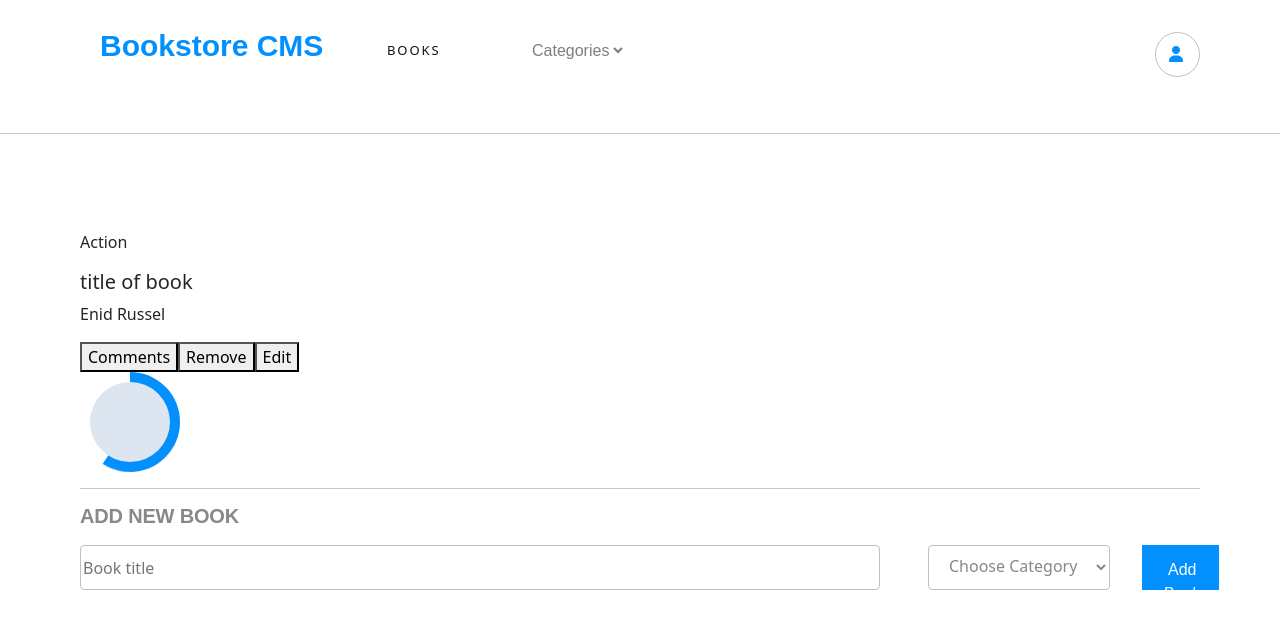
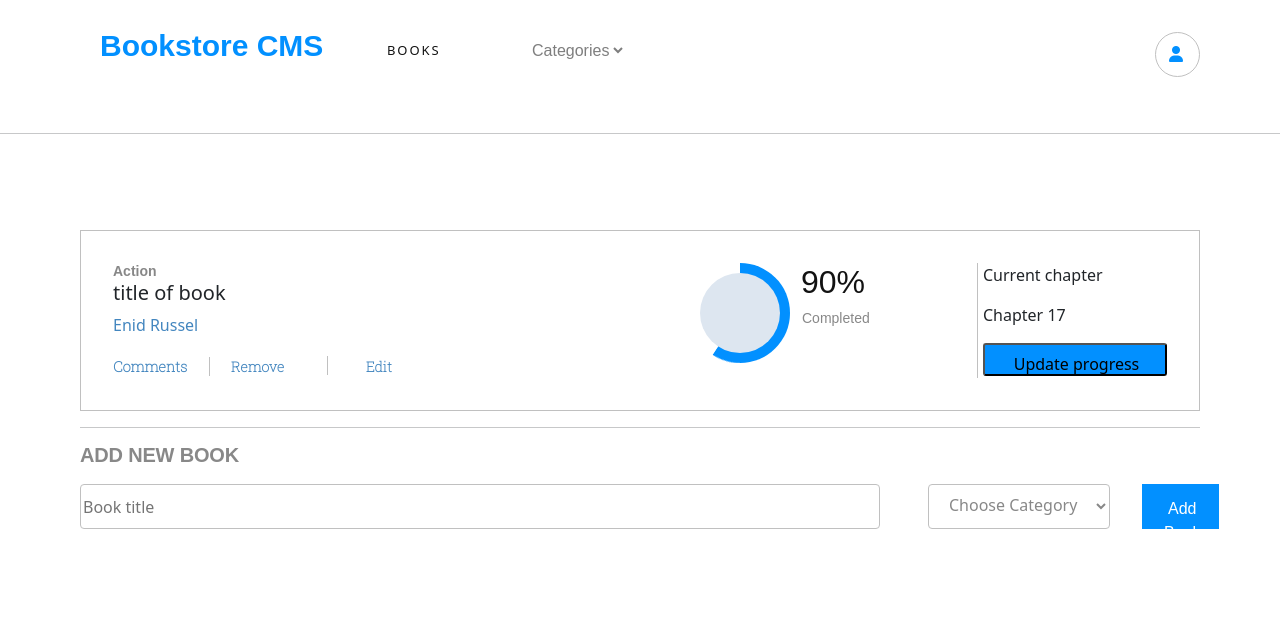
Before and after one commit to SamroodAli/magic-books, a React (Create React App) app: page / in a window 1280 px wide. Shown: the top 628 px of the page. Built offline with nearby package versions, Linux system fonts and the light colour scheme.

Commit message:
Style: Style book progress section

```diff
--- a/public/index.html
+++ b/public/index.html
@@ -41,6 +41,9 @@
     />
   </head>
   <link href="https://cdn.jsdelivr.net/npm/bootstrap@5.1.3/dist/css/bootstrap.min.css" rel="stylesheet" integrity="sha384-1BmE4kWBq78iYhFldvKuhfTAU6auU8tT94WrHftjDbrCEXSU1oBoqyl2QvZ6jIW3" crossorigin="anonymous">
+  <link rel="preconnect" href="https://fonts.googleapis.com">
+<link rel="preconnect" href="https://fonts.gstatic.com" crossorigin>
+<link href="https://fonts.googleapis.com/css2?family=Roboto+Slab:wght@100&display=swap" rel="stylesheet">
   <body>
     <noscript>You need to enable JavaScript to run this app.</noscript>
     <div id="root"></div>
--- a/src/components/Book.jsx
+++ b/src/components/Book.jsx
@@ -8,13 +8,13 @@ const Book = ({
   return (
     <div className="book-card">
       <div className="book-details">
-        <p>{category}</p>
+        <p className="School-of">{category}</p>
         <h5>{title}</h5>
-        <p>{`${faker.name.firstName()} ${faker.name.lastName()}`}</p>
+        <p className="author">{`${faker.name.firstName()} ${faker.name.lastName()}`}</p>
         <div className="book-buttons">
-          <button type="button">Comments</button>
-          <button type="button" onClick={removeBook}>Remove</button>
-          <button type="button" onClick={removeBook}>Edit</button>
+          <button type="button" className="Comments">Comments</button>
+          <button type="button" className="Remove" onClick={removeBook}>Remove</button>
+          <button type="button" className="Edit" onClick={removeBook}>Edit</button>
         </div>
       </div>
       <div className="book-progress">
@@ -29,8 +29,16 @@ const Book = ({
             </div>
           </div>
         </div>
+        <div>
+          <p className="Percent-Complete">90%</p>
+          <p className="Completed">Completed</p>
+        </div>
       </div>
-      <div className="book-chapter" />
+      <div className="book-chapter">
+        <p>Current chapter  </p>
+        <p>Chapter 17</p>
+        <button type="button" className="update-book-btn">Update progress</button>
+      </div>
     </div>
 
   );
--- a/src/style.css
+++ b/src/style.css
@@ -205,3 +205,125 @@
     transform: rotate(90deg);
   }
 }
+
+.book-card {
+  display: flex;
+  border: 1px solid silver;
+  justify-content: space-between;
+  padding: 2rem;
+}
+
+.book-details button {
+  background-color: #fff;
+}
+
+.book-progress {
+  display: flex;
+  border-right: 0.1px solid silver;
+  padding-right: 1rem;
+}
+.Percent-Complete {
+  width: 2.938rem;
+  height: 2.438rem;
+  margin: 0.063rem 7.063rem 0 0.688rem;
+  font-family: 'Montserrat Bold', sans-serif;
+  font-size: 2rem;
+  font-weight: normal;
+  font-stretch: normal;
+  font-style: normal;
+  line-height: normal;
+  letter-spacing: normal;
+  color: #121212;
+}
+
+.Completed {
+  width: 5rem;
+  height: 1.125rem;
+  margin: 0.438rem 4.938rem 0.75rem 0.75rem;
+  opacity: 0.5;
+  font-family: 'Montserrat Bold', sans-serif;
+  font-size: 0.875rem;
+  font-weight: normal;
+  font-stretch: normal;
+  font-style: normal;
+  line-height: normal;
+  letter-spacing: normal;
+  color: #121212;
+}
+
+.Edit {
+  width: 1.688rem;
+  height: 1.188rem;
+  margin: 0.188rem 18.625rem 0.125rem 1.063rem;
+  font-family: 'Roboto Slab', serif;
+  font-size: 0.875rem;
+  font-weight: 900;
+  font-stretch: normal;
+  font-style: normal;
+  line-height: normal;
+  letter-spacing: normal;
+  color: #4386bf;
+  border: 0;
+}
+
+.Remove {
+  width: 3.375rem;
+  height: 1.188rem;
+  margin: 0.188rem 0.938rem 0.125rem 0;
+  font-family: 'Roboto Slab', serif;
+  font-size: 0.875rem;
+  font-weight: 900;
+  font-stretch: normal;
+  font-style: normal;
+  line-height: normal;
+  letter-spacing: normal;
+  color: #4386bf;
+  border: 0;
+  border-right: 1px solid silver;
+  padding-right: 6rem;
+}
+
+.Comments {
+  width: 4.563rem;
+  height: 1.188rem;
+  margin: 0.188rem 0.938rem 0.125rem 0;
+  font-family: 'Roboto Slab', serif;
+  font-size: 0.9rem;
+  font-weight: 900;
+  font-stretch: normal;
+  font-style: normal;
+  line-height: normal;
+  letter-spacing: normal;
+  color: #4386bf;
+  padding: 0;
+  border: 0;
+  border-right: 1px solid silver;
+  padding-right: 6rem;
+}
+
+.School-of {
+  width: 7rem;
+  height: 1.125rem;
+  margin: 0 4rem 0 0;
+  opacity: 0.5;
+  font-family: 'Montserrat Bold', sans-serif;
+  font-size: 0.875rem;
+  font-weight: bold;
+  font-stretch: normal;
+  font-style: normal;
+  line-height: normal;
+  letter-spacing: normal;
+  color: #121212;
+}
+
+.author {
+  color: #4386bf;
+}
+
+.update-book-btn {
+  width: 11.5rem;
+  height: 2.063rem;
+  padding: 0.438rem 1.188rem 0.5rem 1.375rem;
+  border-radius: 3px;
+  background-color: #0290ff;
+}
```
